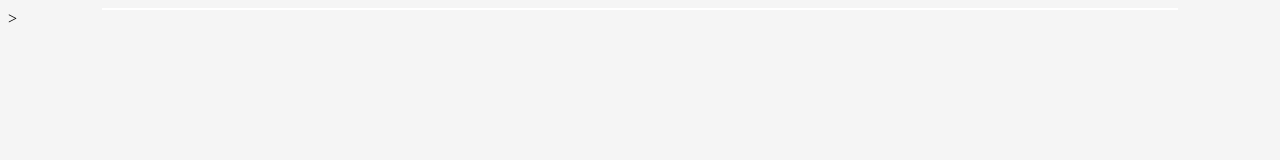
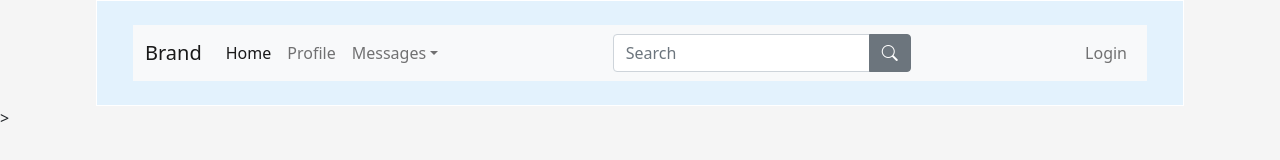
Before and after one commit to techEmprez/Pokedex, a website built with webpack: page src/index.html in a window 1280 px wide. Built offline with nearby package versions, Linux system fonts and the light colour scheme.

```diff
--- a/src/index.html
+++ b/src/index.html
@@ -4,14 +4,50 @@
     <meta charset="UTF-8">
     <meta http-equiv="X-UA-Compatible" content="IE=edge">
     <meta name="viewport" content="width=device-width, initial-scale=1.0">
-
+    <link rel="stylesheet" href="https://cdnjs.cloudflare.com/ajax/libs/font-awesome/5.15.3/css/all.min.css"/>
+    <link href="https://cdn.jsdelivr.net/npm/bootstrap@5.0.2/dist/css/bootstrap.min.css" rel="stylesheet">
+    <link rel="stylesheet" href="https://cdn.jsdelivr.net/npm/bootstrap-icons@1.5.0/font/bootstrap-icons.css">
+    <script src="https://cdn.jsdelivr.net/npm/bootstrap@5.0.2/dist/js/bootstrap.bundle.min.js"></script>
     <title>Pokedex</title>
 </head>
 <body>
     <section class="main-container">
-        <nav>
+       <div class="container">
+ <div class="m-4">
+    <nav class="navbar navbar-expand-lg navbar-light bg-light">
+        <div class="container-fluid">
+            <a href="#" class="navbar-brand">Brand</a>
+            <button type="button" class="navbar-toggler" data-bs-toggle="collapse" data-bs-target="#navbarCollapse">
+                <span class="navbar-toggler-icon"></span>
+            </button>
+            <div class="collapse navbar-collapse justify-content-between" id="navbarCollapse">
+                <div class="navbar-nav">
+                    <a href="#" class="nav-item nav-link active">Home</a>
+                    <a href="#" class="nav-item nav-link">Profile</a>
+                    <div class="nav-item dropdown">
+                        <a href="#" class="nav-link dropdown-toggle" data-bs-toggle="dropdown">Messages</a>
+                        <div class="dropdown-menu">
+                            <a href="#" class="dropdown-item">Inbox</a>
+                            <a href="#" class="dropdown-item">Sent</a>
+                            <a href="#" class="dropdown-item">Drafts</a>
+                        </div>
+                    </div>
+                </div>
+                <form class="d-flex">
+                    <div class="input-group">
+                        <input type="text" class="form-control" placeholder="Search">
+                        <button type="button" class="btn btn-secondary"><i class="bi-search"></i></button>
+                    </div>
+                </form>
+                <div class="navbar-nav">
+                    <a href="#" class="nav-item nav-link">Login</a>
+                </div>
+            </div>
+        </div>
+    </nav>
+</div>
 
-        </nav>
+</div>
 
         <div class="meal-section">
 
```
Also changed, not shown: dist/main.js, images/mealLogo.png (added), images/mealLogo1.png (added), images/mealLogo2.png (added).
